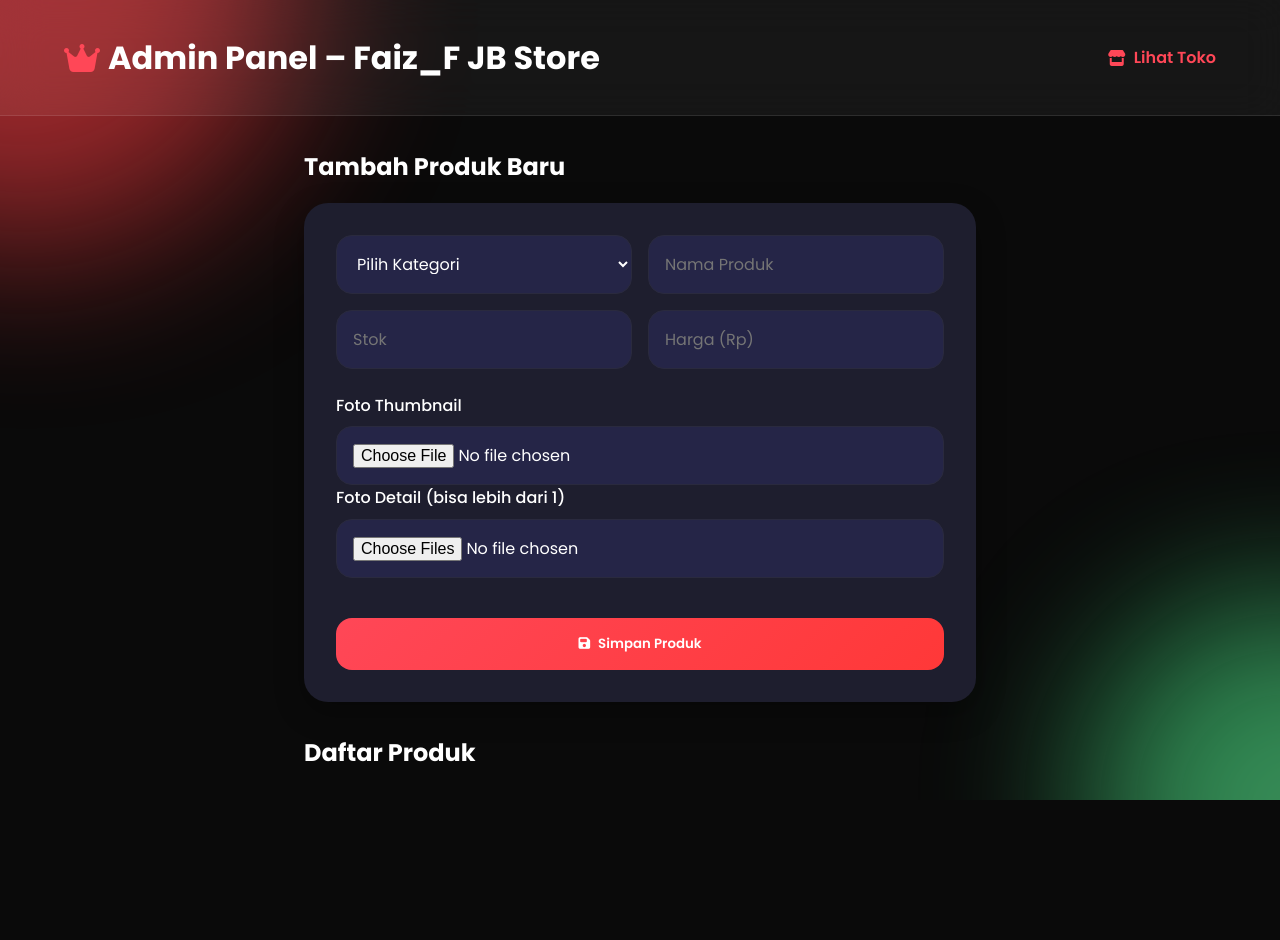
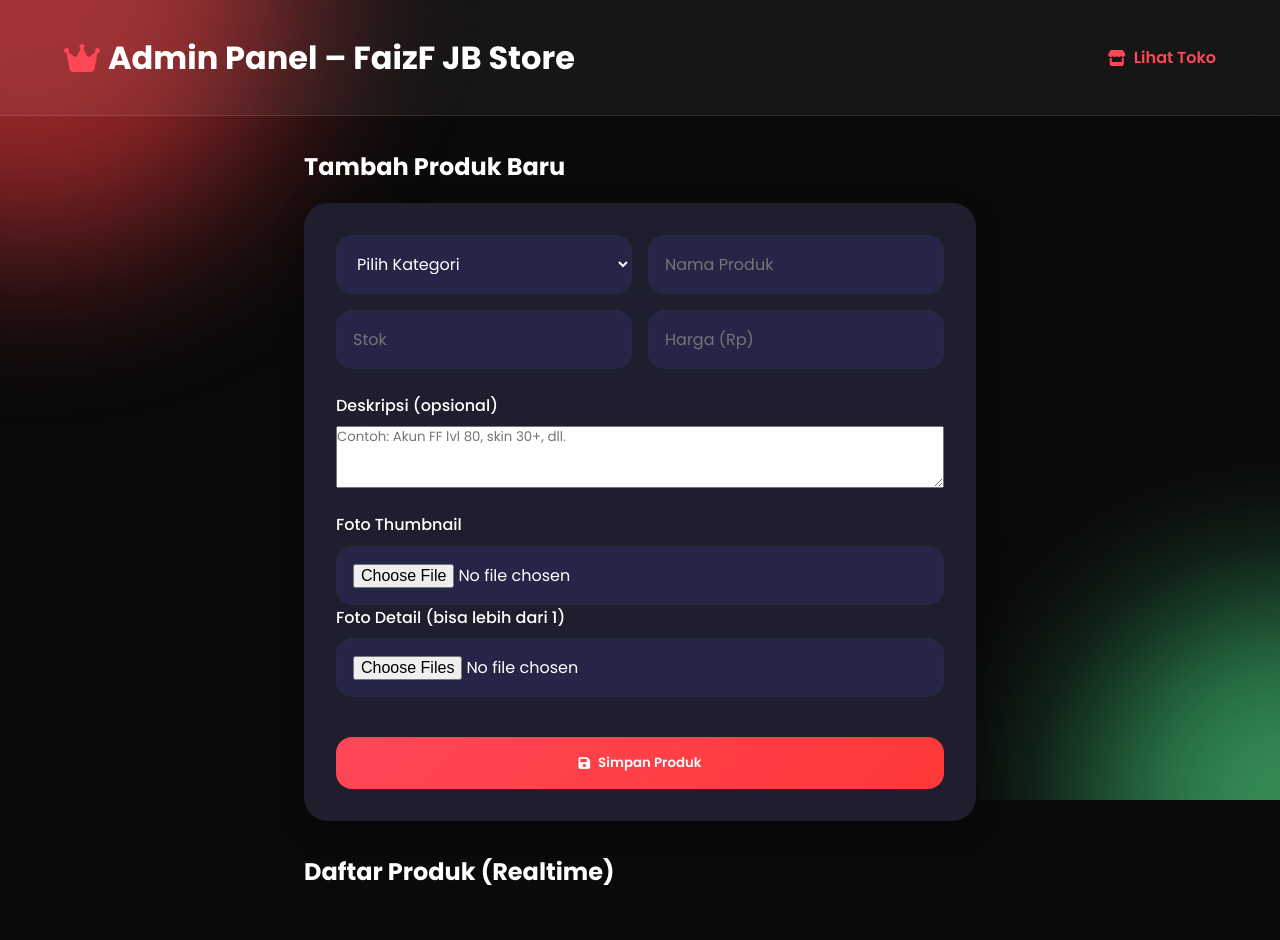
Before and after one commit to KevinGitHubs/JB_FAIZ_F_ADMIN, a plain HTML site: page index.html in a window 1280 px wide. Before the commit the page ends 820 px from the top, so only its background shows below. Drawn offline with nearby package versions, Linux system fonts and the light colour scheme; no server answers.

Commit message:
Update index.html

```diff
--- a/index.html
+++ b/index.html
@@ -2,7 +2,7 @@
 <html lang="id">
 <head>
   <meta charset="UTF-8"/>
-  <title>Admin – Faiz_F JB Store</title>
+  <title>Admin – FaizF JB Store</title>
   <meta name="viewport" content="width=device-width,initial-scale=1"/>
   <link rel="icon" href="assets/favicon.ico"/>
   <link rel="stylesheet" href="style.css"/>
@@ -10,19 +10,11 @@
   <link rel="stylesheet" href="https://cdnjs.cloudflare.com/ajax/libs/font-awesome/6.4.0/css/all.min.css">
 </head>
 <body>
-  <div class="background-animation">
-    <div class="gradient-sphere sphere-1"></div>
-    <div class="gradient-sphere sphere-2"></div>
-    <div class="gradient-sphere sphere-3"></div>
-  </div>
+  <div class="background-animation"><div class="gradient-sphere sphere-1"></div><div class="gradient-sphere sphere-2"></div><div class="gradient-sphere sphere-3"></div></div>
 
-  <!-- Panel Admin Langsung -->
-  <div id="adminPanel">
   <header>
-      <h1><i class="fas fa-crown"></i> Admin Panel – Faiz_F JB Store</h1>
-      <a class="admin-link" href="https://faiz-f-jbstore.vercel.app/" target="_blank">
-        <i class="fas fa-store"></i> Lihat Toko
-      </a>
+    <h1><i class="fas fa-crown"></i> Admin Panel – FaizF JB Store</h1>
+    <a class="admin-link" href="https://jbstorefaizf.web.app" target="_blank"><i class="fas fa-store"></i> Lihat Toko</a>
   </header>
 
   <section class="form-section">
@@ -36,37 +28,36 @@
           <option value="RB">Roblox</option>
           <option value="LAIN">Lainnya</option>
         </select>
-
         <input name="nama" placeholder="Nama Produk" required/>
         <input name="stok" type="number" placeholder="Stok" required/>
         <input name="harga" type="number" placeholder="Harga (Rp)" required/>
       </div>
+
+      <label>Deskripsi (opsional)
+        <textarea name="deskripsi" rows="3" placeholder="Contoh: Akun FF lvl 80, skin 30+, dll."></textarea>
+      </label>
 
       <div class="file-upload-group">
         <label>Foto Thumbnail
           <input name="thumb" type="file" accept="image/*" required/>
           <img id="thumbPrev" class="preview"/>
         </label>
-
         <label>Foto Detail (bisa lebih dari 1)
           <input name="detail" type="file" accept="image/*" multiple/>
           <div id="detailPrev" class="preview-multi"></div>
         </label>
       </div>
 
-        <button type="submit" class="submit-btn">
-          <i class="fas fa-save"></i> Simpan Produk
-        </button>
+      <button type="submit" class="submit-btn"><i class="fas fa-save"></i> Simpan Produk</button>
     </form>
   </section>
 
   <section class="list-section">
-      <h2>Daftar Produk</h2>
+    <h2>Daftar Produk (Realtime)</h2>
     <div id="productList" class="product-grid"></div>
   </section>
-  </div>
 
-  <script src="https://cdn.jsdelivr.net/npm/@supabase/supabase-js@2"></script>
+  <script type="module" src="firebase-config.js"></script>
   <script type="module" src="admin.js"></script>
 </body>
 </html>
```
Lines whose indentation alone changed are shown as unchanged.
